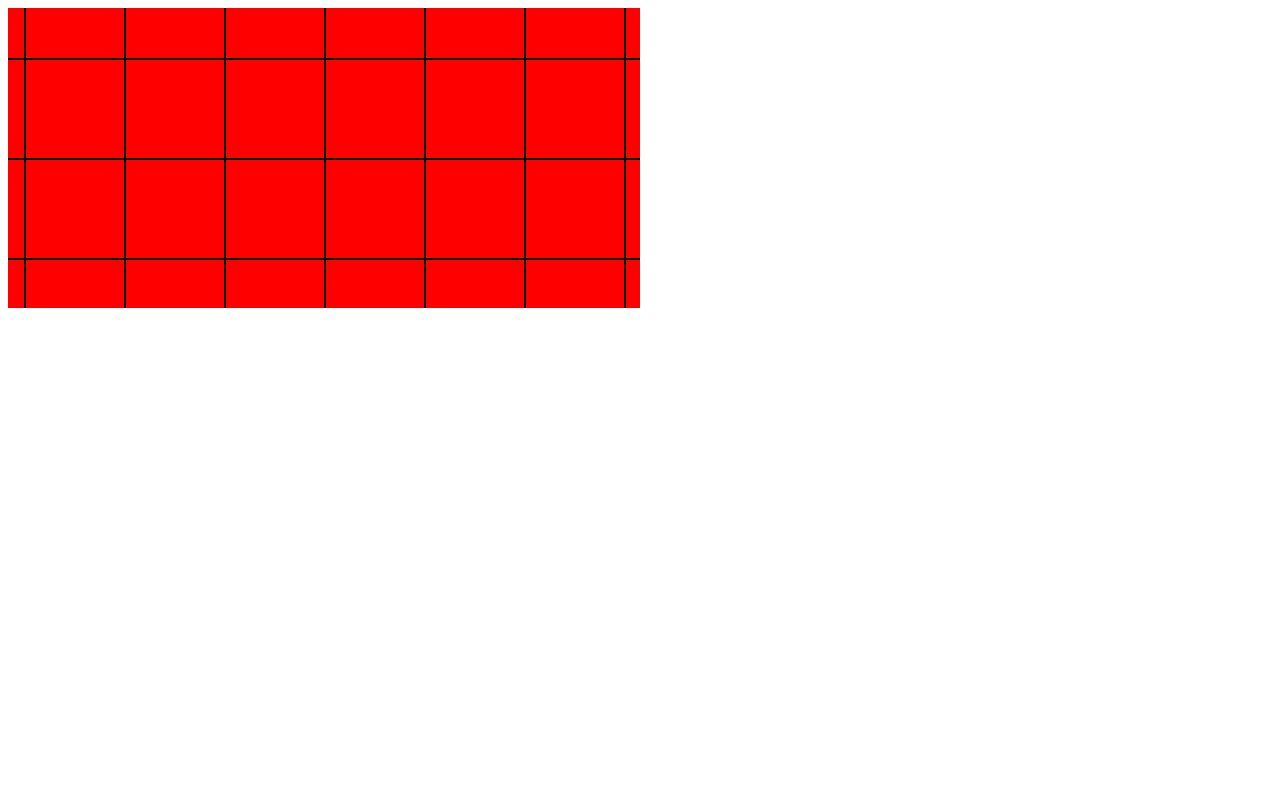
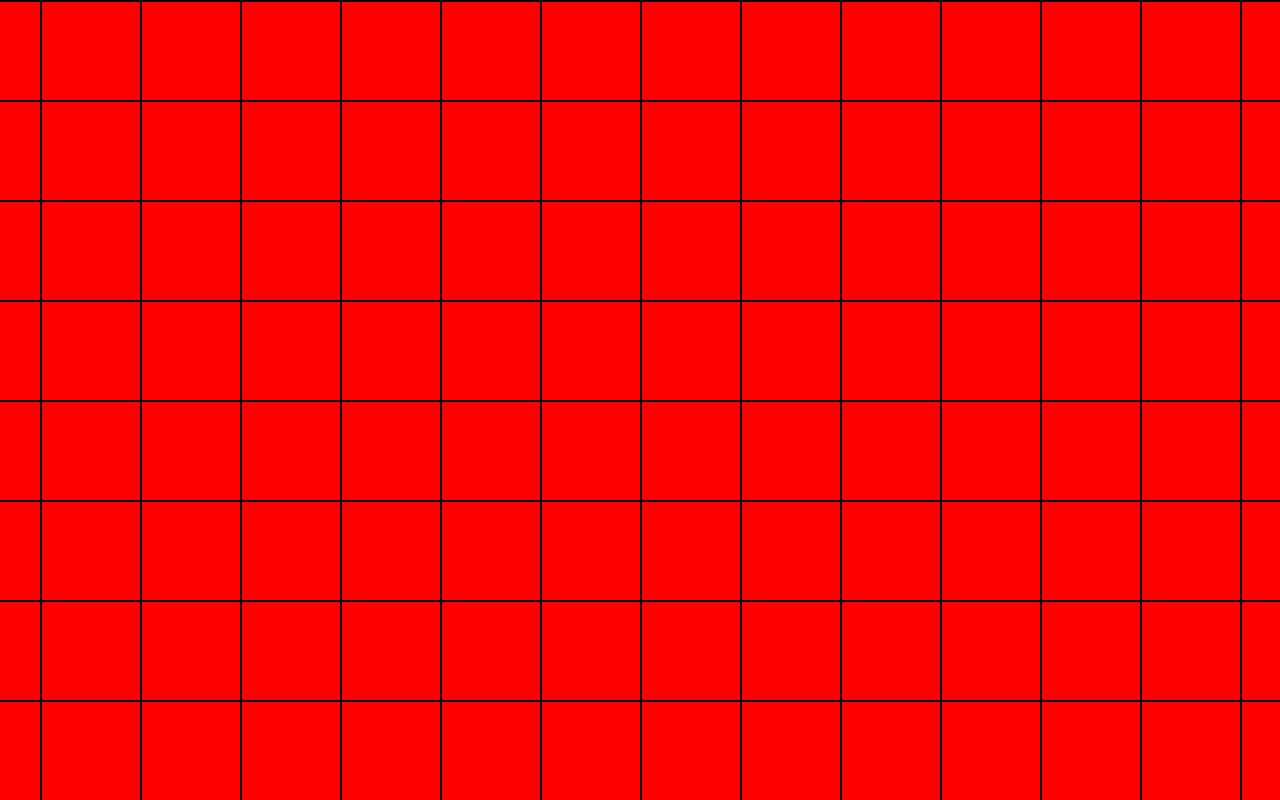
Before and after one commit to dirckvdende/gravity-sim, a Vue app: page / in a window 1280 px wide. Built offline with nearby package versions, Linux system fonts and the light colour scheme.

Commit message:
Moved map to separate component

```diff
--- a/src/App.vue
+++ b/src/App.vue
@@ -1,38 +1,9 @@
 <script setup lang="ts">
-    import { useTemplateRef } from 'vue';
-    import { useDragInteractor } from './map/dragInteractor';
-    import { usePositionRectTracker } from './map/positionRectTracker';
-    import GridRenderer from './map/GridRenderer.vue';
-    import { useZoomInteractor } from './map/zoomInteractor';
-
-    const target = useTemplateRef("target")
-    const tracker = usePositionRectTracker(target)
-    const { pan, zoom, toUnitCoords } = tracker
-    useDragInteractor(target, { drag: pan })
-    useZoomInteractor(target, { zoom: (diff, position) => {
-        zoom(diff / 1000, toUnitCoords(position))
-    }})
+    import Map from './map/Map.vue';
 </script>
 
 <template>
-    <div :class="$style.target" ref="target">
-        <GridRenderer :tracker="tracker" />
-    </div>
+    <Map />
 </template>
 
-<style lang="scss" module>
-    .target {
-        position: relative;
-        background-color: red;
-        width: 50%;
-        height: 300px;
-        overflow: hidden;
-    }
-
-    .test {
-        position: absolute;
-        width: 100px;
-        height: 100px;
-        background-color: black;
-    }
-</style>
+<style lang="scss" module></style>
--- /dev/null
+++ b/src/map/Map.vue
@@ -0,0 +1,40 @@
+<script setup lang="ts">
+    import { useTemplateRef } from 'vue';
+    import { useDragInteractor } from './dragInteractor';
+    import { usePositionRectTracker } from './positionRectTracker';
+    import GridRenderer from './GridRenderer.vue';
+    import { useZoomInteractor } from './zoomInteractor';
+
+    const target = useTemplateRef("target")
+    const tracker = usePositionRectTracker(target)
+    const { pan, zoom, toUnitCoords } = tracker
+    useDragInteractor(target, { drag: pan })
+    useZoomInteractor(target, { zoom: (diff, position) => {
+        zoom(diff / 1000, toUnitCoords(position))
+    }})
+</script>
+
+<template>
+    <div :class="$style.target" ref="target">
+        <GridRenderer :tracker="tracker" />
+    </div>
+</template>
+
+<style lang="scss" module>
+    .target {
+        position: fixed;
+        top: 0;
+        left: 0;
+        right: 0;
+        bottom: 0;
+        background-color: red;
+        overflow: hidden;
+    }
+
+    .test {
+        position: absolute;
+        width: 100px;
+        height: 100px;
+        background-color: black;
+    }
+</style>
```
